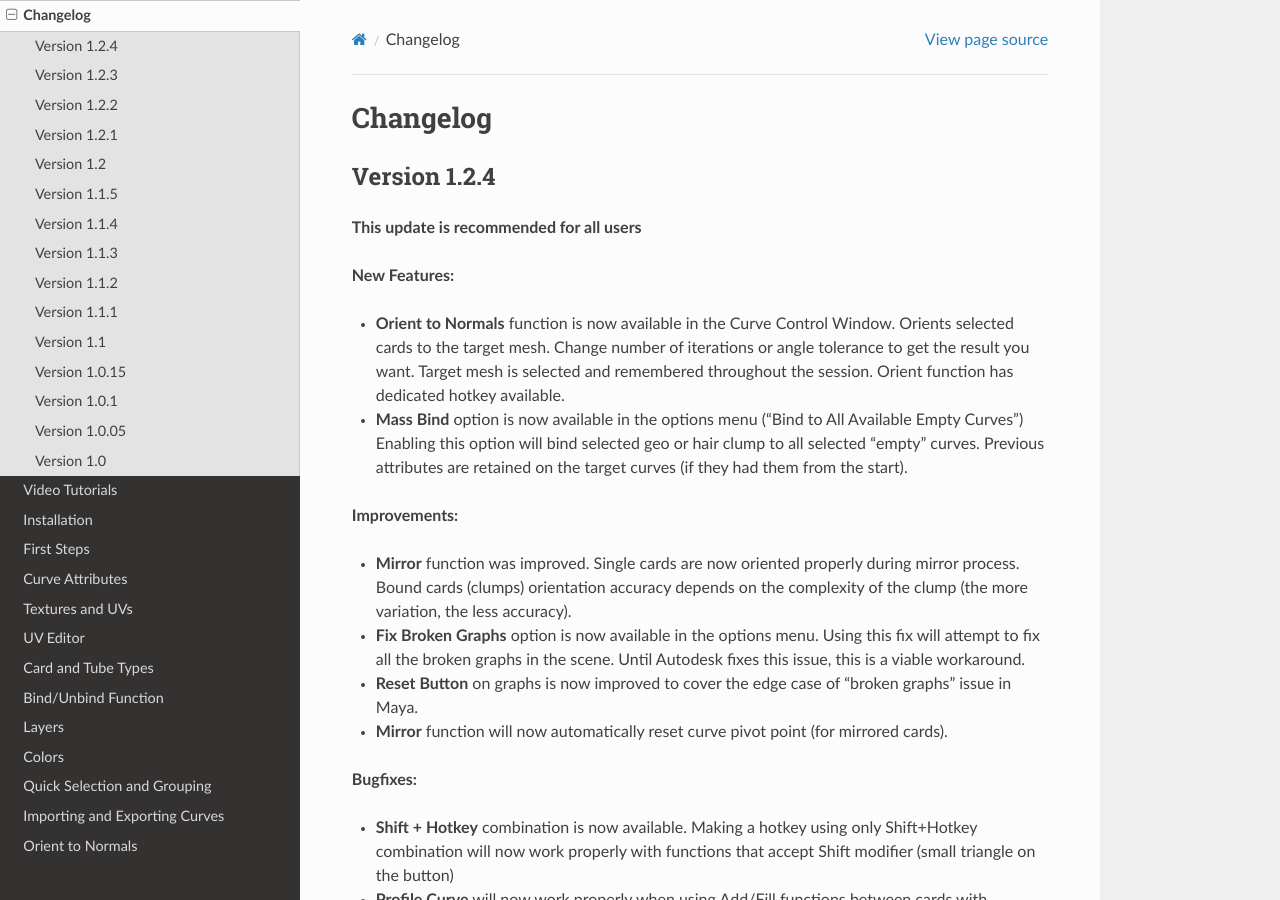
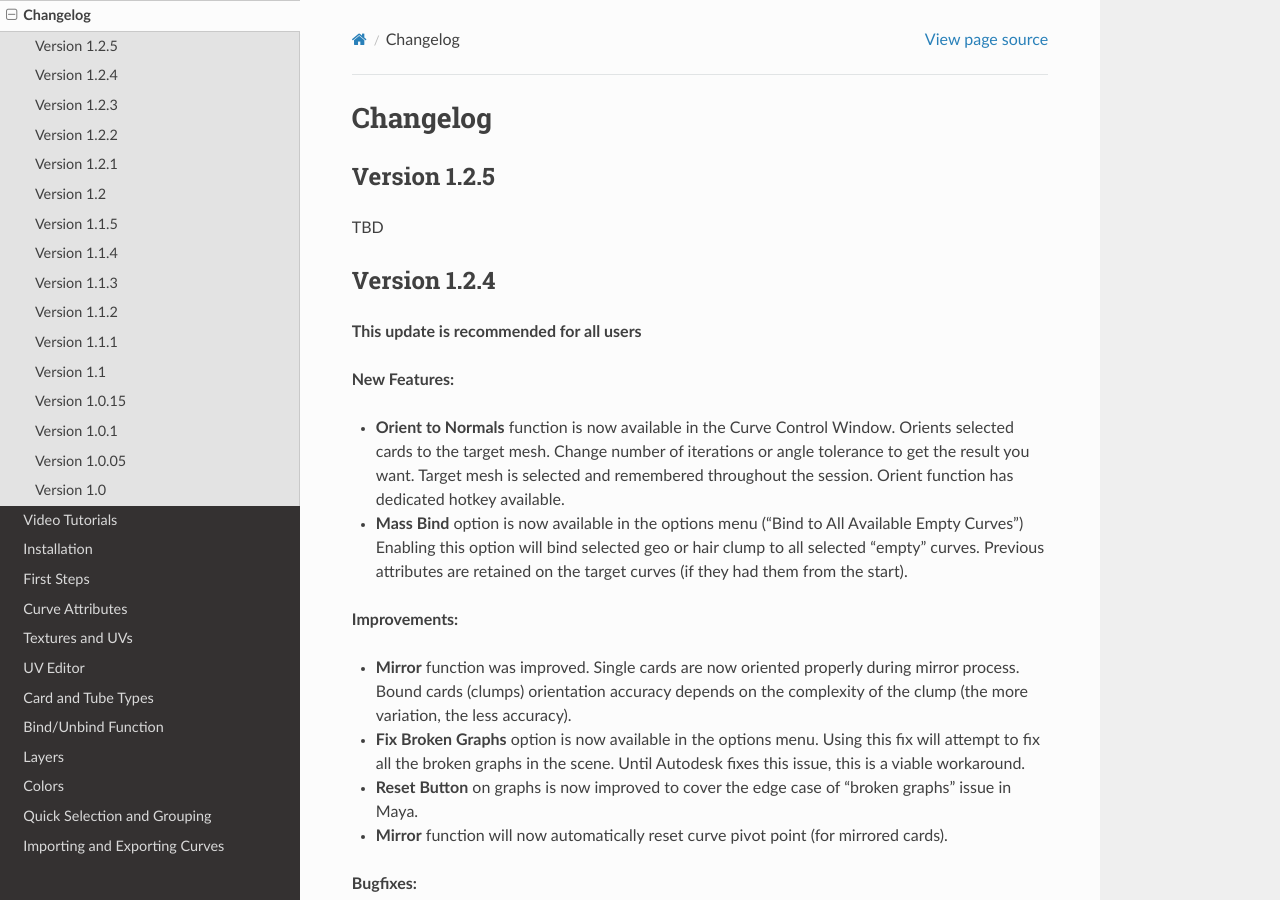
Before and after one commit to Video-Nomad/gs-curvetools-docs, a Sphinx documentation site: the page built from docs/source/changelog.rst, in a window 1280 px wide and 900 px high. Built offline with Sphinx 7.4.7 and the Read the Docs theme 2.0.0, drawn with Linux system fonts in a browser that asks for light colours; pages that are not in the unit, such as notebooks, are missing from menus.

Commit message:
compile test

```diff
--- a/docs/source/changelog.rst
+++ b/docs/source/changelog.rst
@@ -3,6 +3,11 @@
 #########
 Changelog
 #########
+
+Version 1.2.5
+^^^^^^^^^^^^^
+
+TBD
 
 Version 1.2.4
 ^^^^^^^^^^^^^
```
